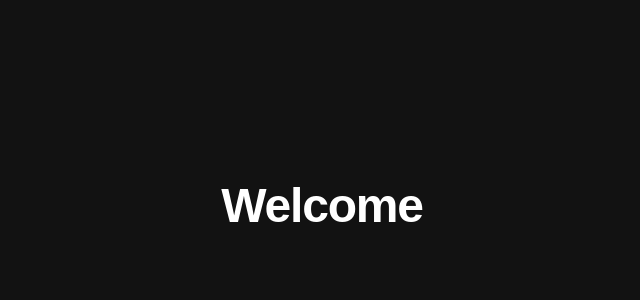
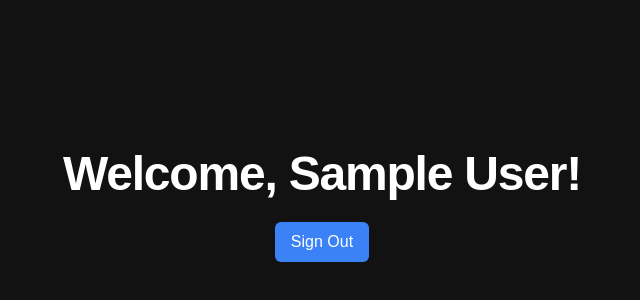
Before and after one commit to IbrahimDev00/opensource_project_finder, a Next.js app: page / in a window 1280 px wide. Shown: the part 194-494 px from the top of the page, without its empty margins (318-958 px from the left). Built offline with nearby package versions, Linux system fonts and the light colour scheme; no server answers; sample sign-in values are in the browser's storage.

Commit message:
Added github OAuth
Added github OAuth

```diff
--- a/package.json
+++ b/package.json
@@ -15,6 +15,7 @@
     "clsx": "^2.1.1",
     "lucide-react": "^0.471.0",
     "next": "15.1.4",
+    "next-auth": "^4.24.11",
     "react": "^19.0.0",
     "react-dom": "^19.0.0",
     "tailwind-merge": "^2.6.0",
--- /dev/null
+++ b/src/app/api/auth/[...nextauth].ts
@@ -0,0 +1,13 @@
+import NextAuth, { AuthOptions } from "next-auth";
+import GitHubProvider from "next-auth/providers/github";
+
+export const authOptions: AuthOptions = {
+  providers: [
+    GitHubProvider({
+      clientId: process.env.GITHUB_ID!,
+      clientSecret: process.env.GITHUB_SECRET!,
+    }),
+  ],
+};
+
+export default NextAuth(authOptions);
--- a/src/app/page.tsx
+++ b/src/app/page.tsx
@@ -1,8 +1,30 @@
-export default function Home() {
+import { getServerSession } from "next-auth/next";
+import { authOptions } from "@/app/api/auth/[...nextauth]"; // Adjust the path if needed
+import { redirect } from "next/navigation";
+import { signOut } from "next-auth/react";
+
+export default async function Home() {
+  // Fetch the session on the server
+  const session = await getServerSession(authOptions);
+
+  // Redirect to login if the user is not authenticated
+  if (!session) {
+    redirect("/login");
+  }
+
+  const user = session.user;
+
   return (
     <div className="flex flex-col items-center justify-center h-screen gap-6">
-      <h1 className="scroll-m-20 text-4xl font-bold tracking-tight lg:text-5xl">Welcome</h1>
+      <h1 className="scroll-m-20 text-4xl font-bold tracking-tight lg:text-5xl">
+        Welcome, {user?.name || "User"}!
+      </h1>
+      <button
+        onClick={() => signOut()}
+        className="px-4 py-2 text-white bg-blue-500 rounded-md"
+      >
+        Sign Out
+      </button>
     </div>
-
   );
 }
--- a/src/components/login-form.tsx
+++ b/src/components/login-form.tsx
@@ -1,4 +1,3 @@
-
 import { cn } from "@/lib/utils"
 import { Button } from "@/components/ui/button"
 import {
@@ -10,11 +9,17 @@ import {
 } from "@/components/ui/card"
 import { Input } from "@/components/ui/input"
 import { Label } from "@/components/ui/label"
+import { signIn } from "next-auth/react"
 
 export function LoginForm({
   className,
   ...props
 }: React.ComponentPropsWithoutRef<"div">) {
+  // githb oauth
+  async function handleSignIn() {
+    await signIn("github", { callbackUrl: "https://projectquest-five.vercel.app/" });
+  }
+
   return (
     <div className={cn("flex flex-col gap-6", className)} {...props}>
       <Card>
@@ -34,7 +39,7 @@ export function LoginForm({
                   type="email"
                   placeholder="m@example.com"
                   required
-                  className="text-black bg-white border-black" // Ensures visible text and background
+                  className="text-black bg-white border-black"
                 />
               </div>
               <div className="grid gap-2">
@@ -51,23 +56,19 @@ export function LoginForm({
                   id="password"
                   type="password"
                   required
-                  className="text-black bg-white border-black" // Ensures visible text and background
+                  className="text-black bg-white border-black"
                 />
               </div>
-                <Button type="submit" className="w-full">
+              <Button type="submit" className="w-full">
                 Login
-                </Button>
-              <Button className="w-full">Login with GitHub</Button>
-            </div>
-            <div className="mt-4 text-center text-sm">
-              Don&apos;t have an account?{" "}
-              <a href="#" className="underline underline-offset-4">
-                Sign up
-              </a>
+              </Button>
+              <Button onClick={handleSignIn} className="w-full">
+                Login with GitHub
+              </Button>
             </div>
           </form>
         </CardContent>
       </Card>
     </div>
-  )
+  );
 }
```
Also changed, not shown: src/types/next-auth.d.ts (added, +14 -0 lines), 1 other file (tests, documents, lock files or other folders).
